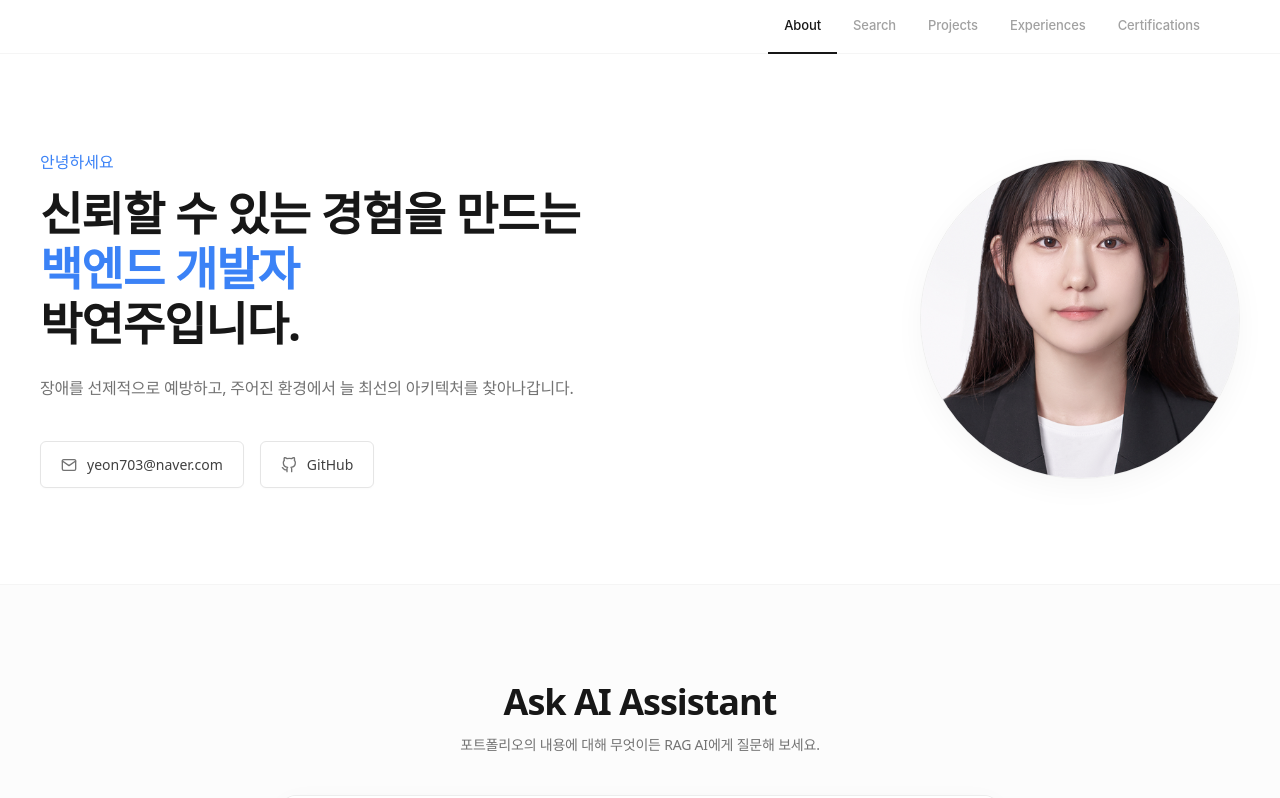
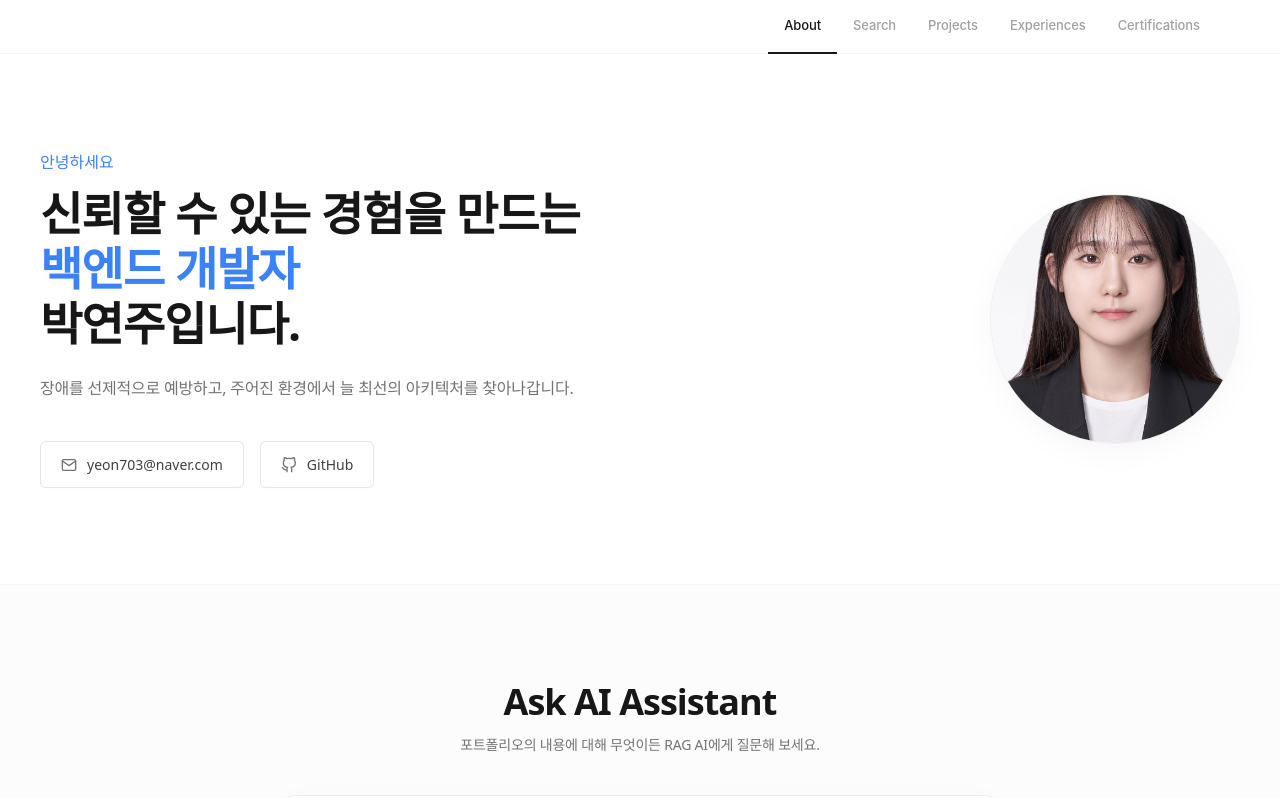
Before and after one commit to yeonju73/portfolio-page, a Next.js app: page / in a window 1280 px wide. Shown: the top 798 px of the page. Built offline with nearby package versions, Linux system fonts and the light colour scheme; a web font is replaced by a local one.

Commit message:
style: resize profile image to smaller dimensions in AboutSection

```diff
--- a/src/components/AboutSection.tsx
+++ b/src/components/AboutSection.tsx
@@ -50,13 +50,13 @@ export default function AboutSection() {
 
           {/* Right Profile Image */}
           <div className="flex-shrink-0 relative order-1 md:order-2">
-            <div className="w-[240px] h-[240px] sm:w-[280px] sm:h-[280px] md:w-[320px] md:h-[320px] rounded-full overflow-hidden border border-neutral-200/60 shadow-[0_8px_30px_rgba(0,0,0,0.04)]">
+            <div className="w-[210px] h-[210px] sm:w-[230px] sm:h-[230px] md:w-[250px] md:h-[250px] rounded-full overflow-hidden border border-neutral-200/60 shadow-[0_8px_30px_rgba(0,0,0,0.04)]">
               <Image
                 src="/assets/profile.jpeg"
                 alt="박연주 프로필"
                 className="w-full h-full object-cover"
-                width={320}
-                height={320}
+                width={250}
+                height={250}
                 priority
               />
             </div>
```
Also changed, not shown: 1 other file (tests, documents, lock files or other folders).
